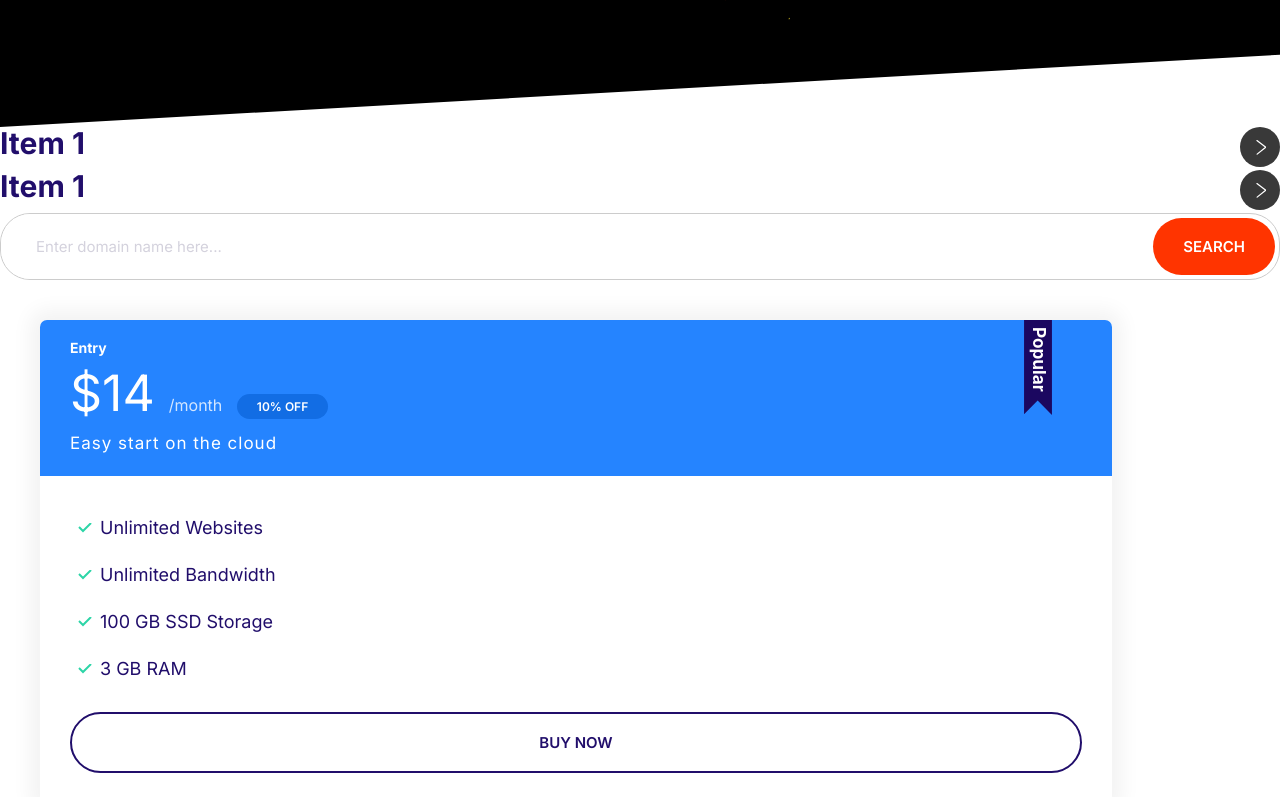
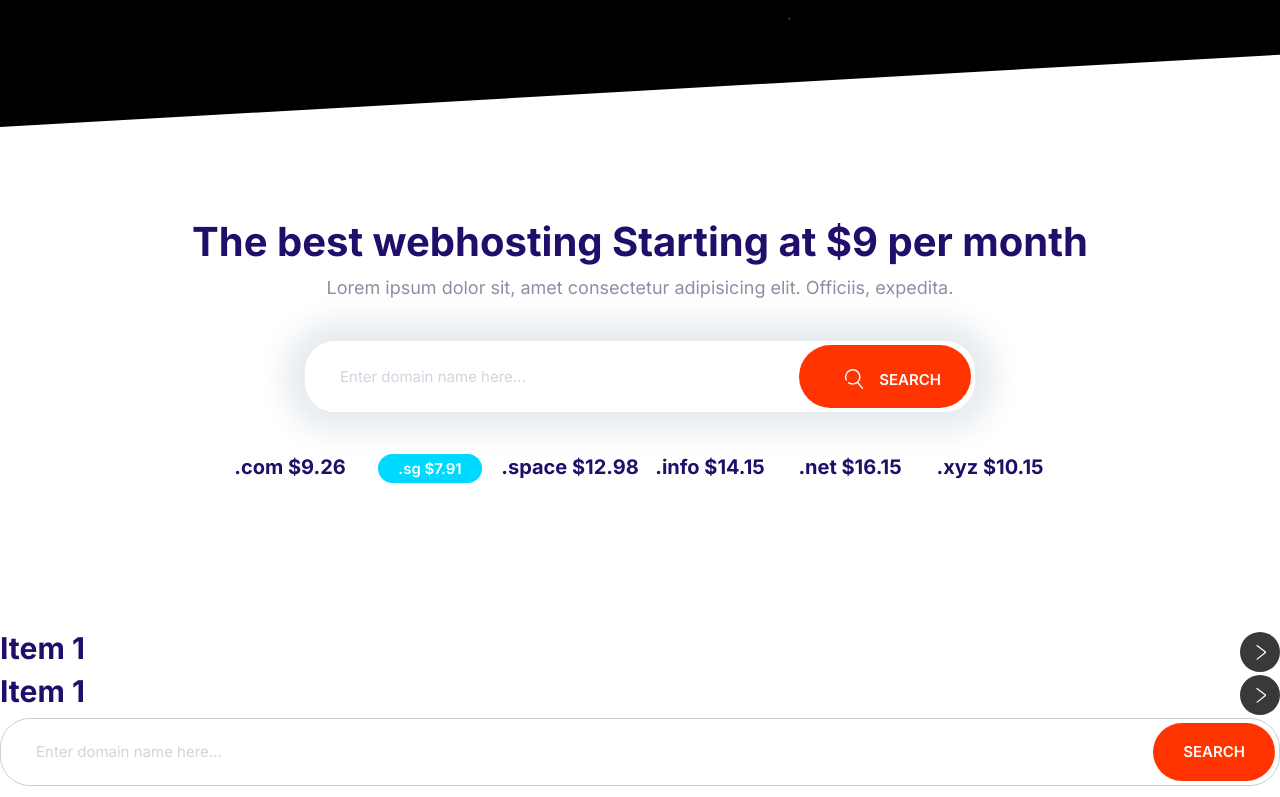
Before and after one commit to StrongMind0/Adeyemi, a plain HTML site: page new.html in a window 1280 px wide. Shown: the part 683-1480 px from the top of the page. Drawn offline with Linux system fonts and the light colour scheme.

Commit message:
Creating a block-domain component

```diff
--- a/css/styles.css
+++ b/css/styles.css
@@ -113,8 +113,9 @@ a{
 }
 
 .badge--secondary{
-    background-color: #126de4;
+    background-color: var(--color-secondary);
     color: #fff;
+    /* #126de4 */
 }
 
 .badge--small{
@@ -727,3 +728,38 @@ a{
         padding-top: 0;
     }
 }
+
+/* Domain-Block */
+
+.block--domain .icon{
+    width: 5rem;
+    height: 2rem;
+    transform: translateY(4px);
+}
+
+.domain__price-list{
+    display: grid;
+    grid-template-columns: repeat(3, 1fr);
+    grid-template-rows: repeat(2, 6rem);
+    justify-items: center;
+    font-size: 2rem;
+    font-weight: bold;
+    max-width: 700px;
+    margin: 0 auto;
+}
+
+.block--domain .input-group{
+    box-shadow: 0 0 30px 20px #e6ebee;
+    margin: 4rem auto;
+    border: 0;
+    max-width: 670px;
+}
+
+@media screen and (min-width: 760px) {
+    .domain__price-list{
+        grid-template-columns: repeat(6, 140px);
+        justify-content: center;
+        /* grid-template-columns: repeat(auto-fit, minmax(14rem, 1fr)); */
+        /* TODO: using temporary solution for the problem here*/
+    }
+}
--- a/new.html
+++ b/new.html
@@ -45,6 +45,32 @@
         <img class="hero__banner" src="images/banner@1x.png" alt="">
       </picture>
     </div>
+  </section>
+
+  <!-- Block Domain -->
+
+  <section class="block container block--domain">
+    <header class="block__header">
+      <h2>The best webhosting Starting at $9 per month </h2>
+      <p>Lorem ipsum dolor sit, amet consectetur adipisicing elit. Officiis, expedita.</p>
+
+      <div class="input-group">
+        <input type="text" class="input" placeholder="Enter domain name here...">
+        <button class="btn btn-accent">
+          <svg class="icon icon--white">
+            <use xlink:href="images/sprite.svg#search"></use>
+          </svg>Search</button>
+    </div>
+    </header>
+    <ul class="list domain__price-list">
+      <li>.com $9.26</li>
+      <li><span class="badge badge--secondary">.sg $7.91</span></li>
+      <li>.space $12.98</li>
+      <li>.info $14.15</li>
+      <li>.net $16.15</li>
+      <li>.xyz $10.15</li>
+    </ul>
+
   </section>
 
 
```
Also changed, not shown: components/block-domain.html (added, +23 -0 lines).
